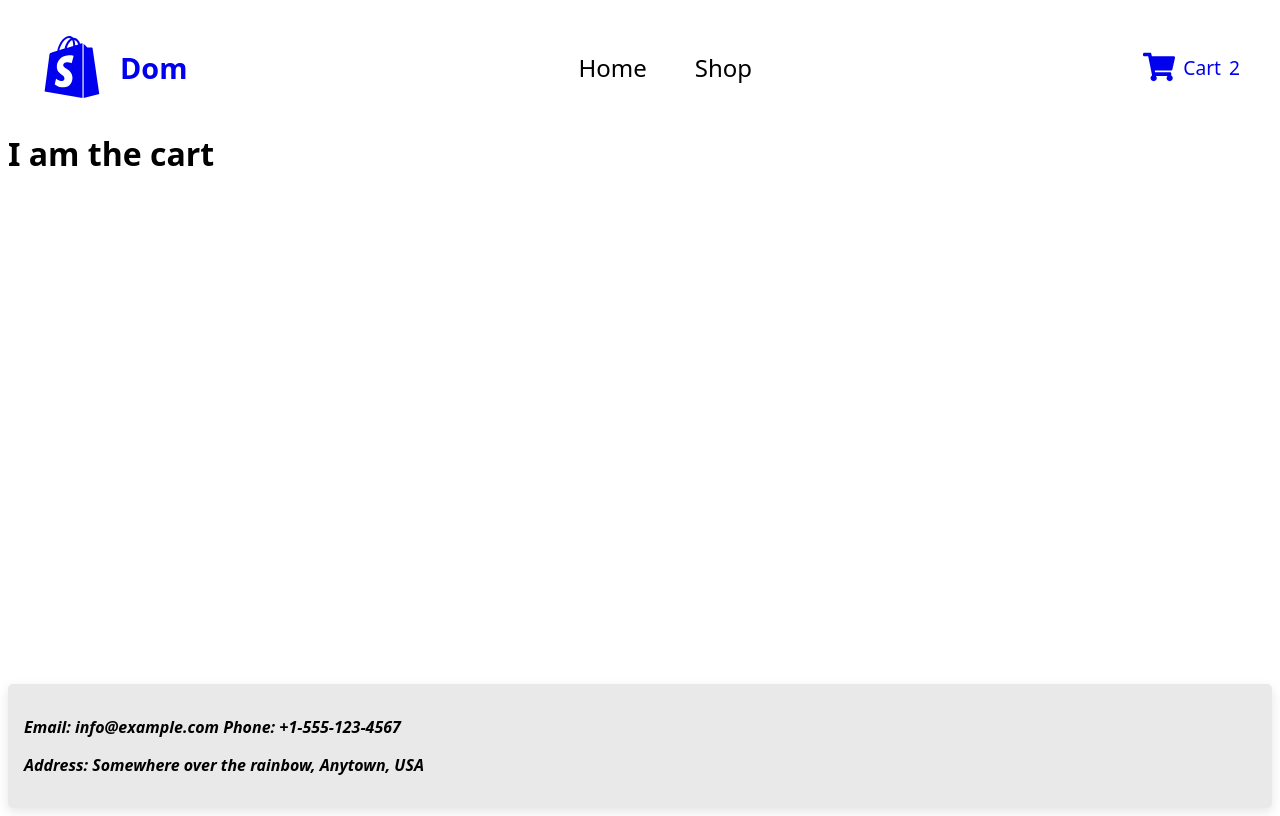
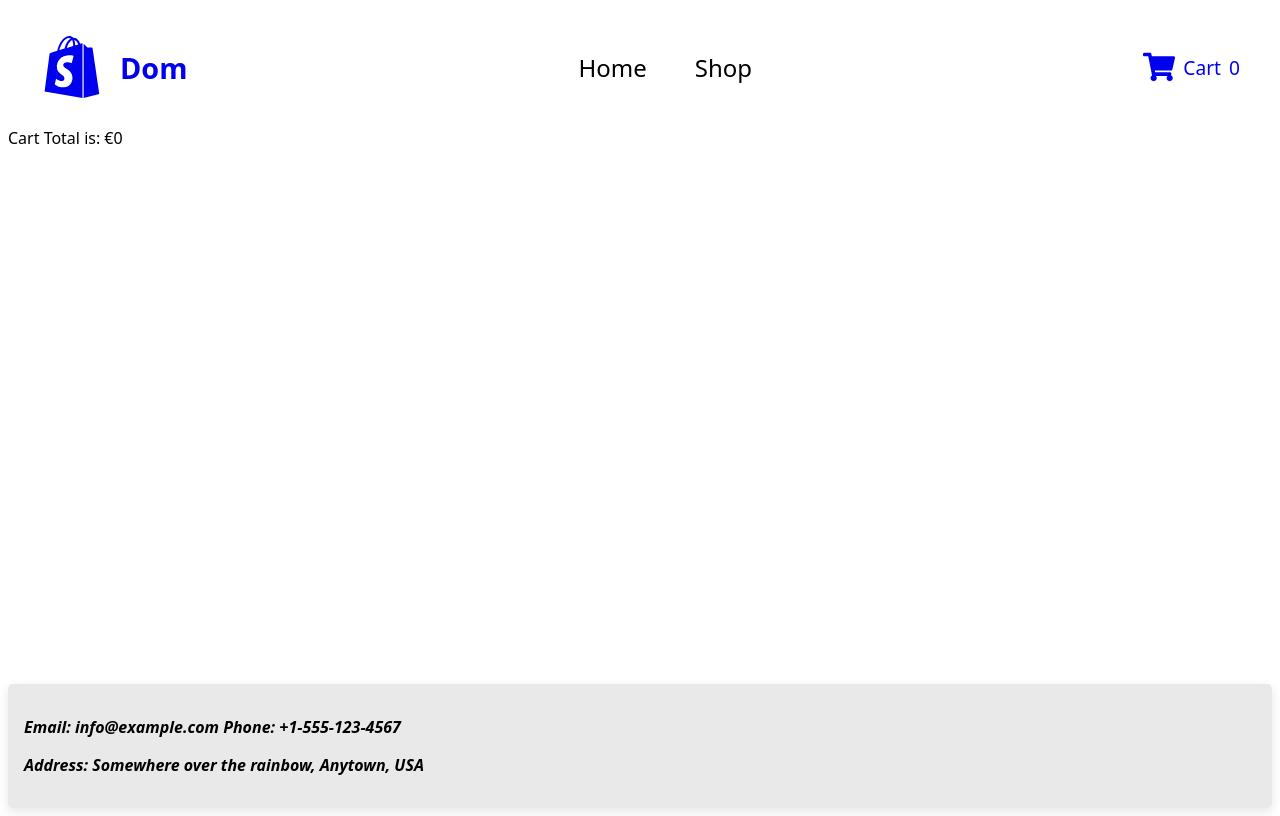
Before and after one commit to MrDomoArigato98/cart, a React (Vite) app in the folder cart/: page /cart in a window 1280 px wide. Built offline with nearby package versions, Linux system fonts and the light colour scheme; no server answers.

Commit message:
Cart total cost

```diff
--- a/cart/src/App.jsx
+++ b/cart/src/App.jsx
@@ -10,13 +10,27 @@ export const ShopContext = createContext({
 });
 
 export default function App() {
-  const [cartItems, setCartItems] = useState(["Shirt", "Trousers"]);
+  const [cartItems, setCartItems] = useState([]);
   const [products, setProducts] = useState([]);
 
-  const addToCart = () => {
+  const addToCart = (id, quantity, price) => {
     // add to cart logic (this adds to cartItems)
+    console.log(id, quantity, price);
+
+    setCartItems((prev) => {
+      const currentItem = prev[id] || { quantity: 0, price: price };
+      return {
+        ...prev,
+        [id]: {
+          quantity: currentItem.quantity + quantity,
+          price: price,
+        },
+      };
+    });
   };
 
+  console.log("Cart items are:");
+  console.log(cartItems);
   useEffect(() => {
     fetch("https://fakestoreapi.com/products/category/electronics")
       .then((res) => {
@@ -28,9 +42,7 @@ export default function App() {
       .then((res) => setProducts(res));
   }, []);
 
-    console.log(products);
-
-    return (
+  return (
     <>
       <ShopContext.Provider value={{ cartItems, products, addToCart }}>
         <Navbar />
--- a/cart/src/components/Cart.jsx
+++ b/cart/src/components/Cart.jsx
@@ -1,7 +1,22 @@
+import { useEffect, useContext, useState, use } from "react";
+import { ShopContext } from "../App";
+
 export default function Cart() {
+  const { cartItems, products } = useContext(ShopContext);
+
+  function getTotal() {
+    var total = 0;
+    Object.entries(cartItems).map(([id, { quantity, price }]) => {
+      console.log(price);
+      total += parseInt(price) * quantity;
+    });
+    console.log("total is " + total);
+
+    return total;
+  }
   return (
     <>
-      <h1>I am the cart</h1>
+      <p>Cart Total is: €{getTotal()}</p>
     </>
   );
 }
--- a/cart/src/components/Navbar.jsx
+++ b/cart/src/components/Navbar.jsx
@@ -5,9 +5,9 @@ import { FaShopify } from "react-icons/fa6";
 import { useContext } from "react";
 import { ShopContext } from "../App";
 
-
 export default function Navbar() {
   const { cartItems } = useContext(ShopContext);
+
   return (
     <nav>
       <NavLink to="/">
@@ -30,7 +30,7 @@ export default function Navbar() {
         <FaShoppingCart className="icon-small" />
         <span>Cart</span>
         {/* Here I'll need to have the total number of items in the cart */}
-        <span>{cartItems.length}</span>
+        <span>{Object.keys(cartItems).length}</span>
       </NavLink>
     </nav>
   );
--- a/cart/src/components/Shop.jsx
+++ b/cart/src/components/Shop.jsx
@@ -7,7 +7,6 @@ export default function Shop() {
 
   const [quantities, setQuantities] = useState({});
 
-  console.log(quantities);
   function handleInputChange(id, value) {
     const parsed = parseInt(value, 10);
     if (!isNaN(parsed) && parsed > 0) {
@@ -56,6 +55,12 @@ export default function Shop() {
           >
             +
           </button>
+          <button
+            onClick={() => addToCart(item.id, quantities[item.id] || 1, item.price)}
+            className="add-to-cart-btn"
+          >
+            Add to cart
+          </button>
         </div>
       </div>
     ));
--- a/cart/src/styles/shop.css
+++ b/cart/src/styles/shop.css
@@ -9,7 +9,7 @@ input::-webkit-inner-spin-button {
 }
 .products {
   display: grid;
-  grid-template-columns: repeat(auto-fit, minmax(300px, 1fr));
+  grid-template-columns: repeat(auto-fit, minmax(325px, 1fr));
   gap: 1rem;
   padding: 1rem;
   margin-left: 1rem;
@@ -32,17 +32,20 @@ input::-webkit-inner-spin-button {
   justify-content: space-between;
   box-shadow: rgba(0, 0, 0, 0.1) 0px 2px 4px;
 }
+input{
+    text-align: center;
+}
 .quantity-input {
   display: flex;
   justify-content: center;
   gap: 0.5rem;
 }
 .round-button {
-  font-weight: bolder;
+  font-size: 1.1rem;
   border-radius: 50%;
   padding: 0.5rem;
   border: 1px solid rgb(205, 205, 205);
-  box-shadow: rgba(0, 0, 0, 0.35) 0px 5px 15px;
+  box-shadow: rgba(50, 50, 93, 0.25) 0px 50px 100px -20px, rgba(0, 0, 0, 0.3) 0px 30px 60px -30px;
 }
 .item img {
   width: 100%;
@@ -61,9 +64,11 @@ input::-webkit-inner-spin-button {
   overflow: hidden;
   text-overflow: ellipsis;
 }
+.add-to-cart-btn{
 
+}
 @media (max-width: 600px) {
   .products {
-    grid-template-columns: repeat(auto-fit, minmax(180px, 1fr));
+    grid-template-columns: repeat(auto-fit, minmax(300px, 1fr));
   }
 }
```
